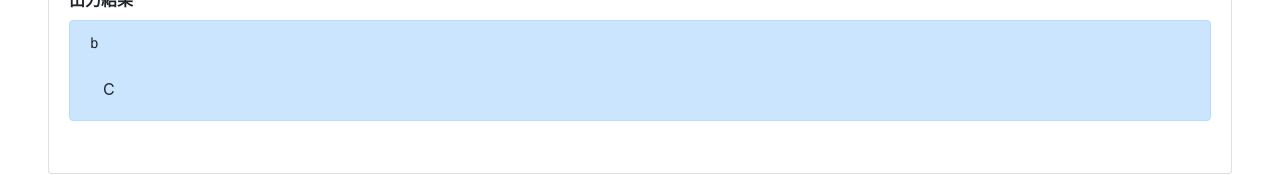
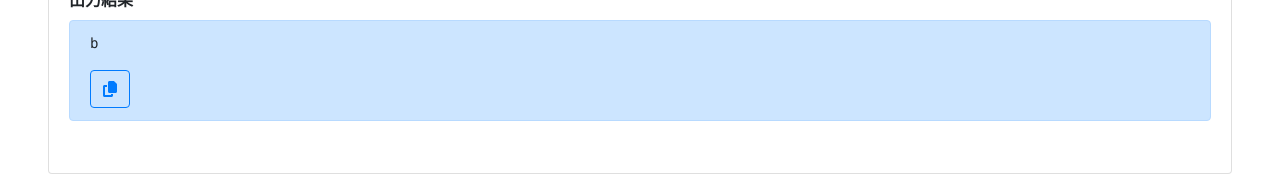
Before and after one commit to wlg-shinya/chatwork-converter, a Vue app: page / in a window 1280 px wide. Shown: the part 580-755 px from the top of the page. Built offline with nearby package versions, Linux system fonts and the light colour scheme.

Commit message:
コピーボタンをわかりやすく

```diff
--- a/src/components/ChatConverter.vue
+++ b/src/components/ChatConverter.vue
@@ -147,7 +147,7 @@ function copyOutputText() {
         <div v-if="outputText">
           <div class="alert alert-primary">
             <pre style="text-align:left;user-select:all;">{{ outputText }}</pre>
-            <button @click="copyOutputText()" class="btn">C</button>
+            <button @click="copyOutputText()" class="btn btn-outline-primary"><fa icon="copy" /></button>
           </div>
         </div>
       </div>
```
